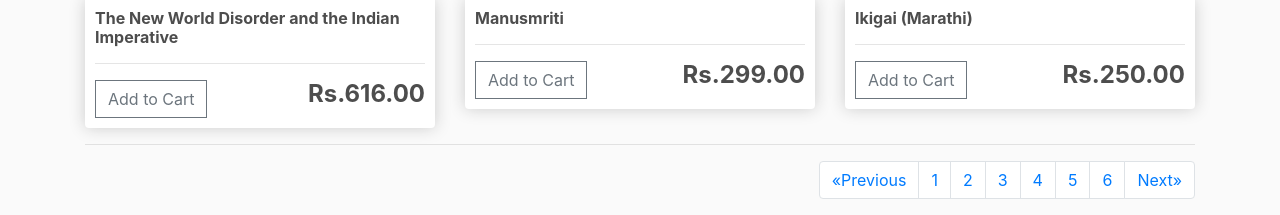
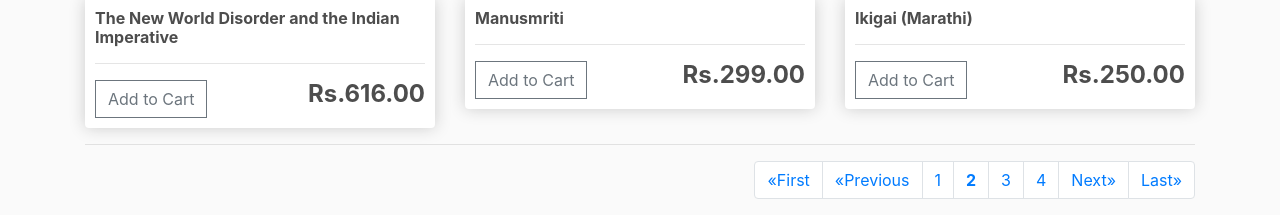
Before and after one commit to Hitro147/Booksite, a Django app: page /?page=2 in a window 1280 px wide. Shown: the part 971-1186 px from the top of the page. Run offline with Django 3.2, Linux system fonts and the light colour scheme; data comes from the database, SQL or seed files in the repository; some libraries are stand-ins or nearby versions.

Commit message:
added last and first page links and out of stock

```diff
--- a/ecommerce/ecommerce/settings.py
+++ b/ecommerce/ecommerce/settings.py
@@ -38,6 +38,7 @@
     'django.contrib.messages',
     'django.contrib.staticfiles',
     'store.apps.StoreConfig',
+    # 'django_filters',
 ]
 
 MIDDLEWARE = [
--- a/ecommerce/store/templates/store/main.html
+++ b/ecommerce/store/templates/store/main.html
@@ -85,8 +85,10 @@
             </li>
           </ul>
           <div class="form-inline my-2 my-lg-0">
+            <!-- <input type="text" placeholder="Search...">
+            <a href="#" class="btn btn-info" style="margin-right: 20px;">Search</a> -->
             <span id="hello-msg">Welcome to our Booksite!</span>
-            <a href="#"class="btn btn-warning">Login</a>
+            <a href="#" class="btn btn-warning">Login</a>
 
             <a href="{% url 'cart' %}">
                <img  id="cart-icon" src="{% static 'images/cart.png' %}">
--- a/ecommerce/store/templates/store/store.html
+++ b/ecommerce/store/templates/store/store.html
@@ -14,9 +14,15 @@
         <div class="box-element product">
             <h6><strong>{{product.name}}</strong></h6>
             <hr>
-            <button  id="add-to-cart" data-product={{product.id}} data-action="add" class="btn btn-outline-secondary add-btn update-cart">Add to Cart</button>
-		    <!-- <a class="btn btn-outline-success" href="#">View</a> -->
-		    <h4 style="display: inline-block; float: right"><strong>Rs.{{product.price|floatformat:2}}</strong></h4>
+
+            {% if product.price != 0.0 %}
+
+                <button  id="add-to-cart" data-product={{product.id}} data-action="add" class="btn btn-outline-secondary add-btn update-cart">Add to Cart</button>
+                <!-- <a class="btn btn-outline-success" href="#">View</a> -->
+                <h4 style="display: inline-block; float: right"><strong>Rs.{{product.price|floatformat:2}}</strong></h4>
+            {% else %}
+                <p>Out of Stock...Check back again Soon.</p>
+            {% endif %}
         </div>
     </div>
 
@@ -28,19 +34,21 @@
     {% if products.has_other_pages %}
         <ul class="pagination justify-content-end">
             {% if products.has_previous %}
+            <li class="page-item"><a class="page-link" href="?page=1">&laquo;First</a></li>
                 <li class="page-item"><a class="page-link" href="?page={{ products.previous_page_number }}">&laquo;Previous</a></li>
             {% else %}
                 <li class="disabled page-item"><span class="page-link">&laquo;Previous</span></li>
             {% endif %}
             {% for i in products.paginator.page_range %}
-                {% if productsnumber == i %}
-                    <li class="active page-item page-link"><span>{{ i }}<span class="sr-only">(current)</span></span></li>
-                {% else %}
+                {% if products.number == i %}
+                    <li class="active page-item page-link"><strong><span>{{ i }}<span class="sr-only">(current)</span></span></strong></li>
+                {% elif i > products.number|add:'-3' and i < products.number|add:'3' %}
                     <li class="page-item"><a class="page-link" href="?page={{ i }}">{{ i }}</a></li>
                 {% endif %}
             {% endfor %}
             {% if products.has_next %}
                 <li class="page-item"><a class="page-link"  href="?page={{ products.next_page_number }}">Next&raquo;</a></li>
+                <li class="page-item"><a class="page-link"  href="?page={{ products.paginator.num_pages }}">Last&raquo;</a></li>
             {% else %}
                 <li class="disabled page-item"><span class="page-link">Next&raquo;</span></li>
             {% endif %}
```
